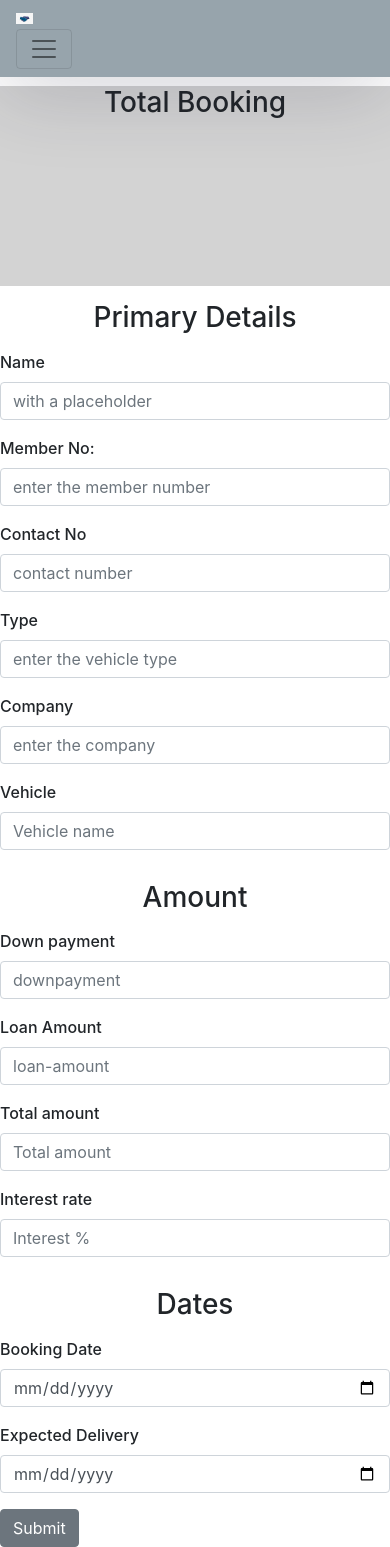
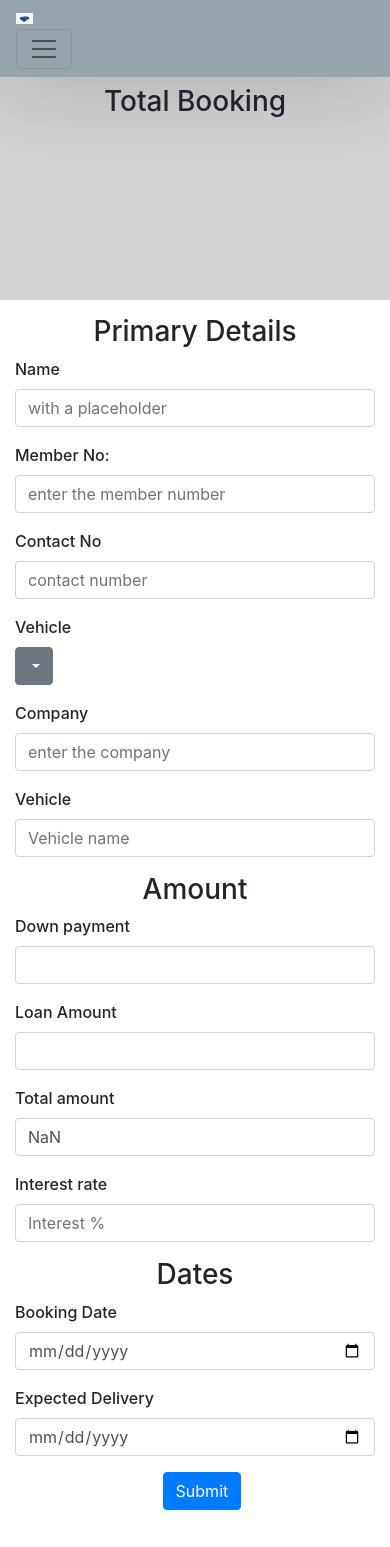
Before and after one commit to binoipr/BankConsortium, a React (Create React App) app in the folder client/: page /new in a window 390 px wide. After the commit the page ends 1525 px from the top, so only its background shows below. Built offline with nearby package versions, Linux system fonts and the light colour scheme.

Commit message:
f total auto add u

```diff
--- a/client/package.json
+++ b/client/package.json
@@ -2,6 +2,7 @@
   "name": "client",
   "version": "0.1.0",
   "private": true,
+  "license": "MIT",
   "dependencies": {
     "@testing-library/jest-dom": "^5.11.4",
     "@testing-library/react": "^11.1.0",
--- a/client/src/App.css
+++ b/client/src/App.css
@@ -15,6 +15,7 @@ body {
 
 .AppNavbar {
   position: fixed;
+  margin-top: 0;
 }
 
 .img1 {
@@ -135,24 +136,32 @@ html,
 }
 .title {
   font-weight: 900;
-
   color: darkslategrey;
 }
 
 .head {
   text-align: center;
-  margin-top: 40px;
-  height: 200px;
+  height: 300px;
+  padding-top: 70px;
   width: auto;
   background-color: #d3d3d3;
 }
 .inner-heading {
-  margin: 15px;
+  margin: 0px;
   text-align: center;
+}
+.inner-submit {
+  margin-left: 47%;
+}
+.booking {
+  padding: 15px;
 }
 
 @media (max-width: 650px) {
   .head {
-    margin-top: 62px;
+    padding-top: 85px;
+  }
+  .inner-submit {
+    margin-left: 41%;
   }
 }
--- a/client/src/components/Newbooking.js
+++ b/client/src/components/Newbooking.js
@@ -6,7 +6,10 @@ import {
   FormGroup,
   Row,
   Col,
-  Container,
+  Dropdown,
+  DropdownItem,
+  DropdownToggle,
+  DropdownMenu,
   Button,
 } from "reactstrap";
 import AppNavbar from "./AppNavbar";
@@ -15,18 +18,36 @@ class Booking extends Component {
   state = {
     Booking: [
       {
-        name: "",
+        isopen: false,
+        dropdown: "",
+        downpayment: "",
+        loanamount: "",
+        total: "",
       },
     ],
   };
+  toggle = () => {
+    this.setState({
+      isopen: !this.state.isopen,
+    });
+  };
+  onChange = (evt) => {
+    const value = evt.target.value;
+    this.setState({
+      ...this.state,
+      [evt.target.name]: value,
+    });
+    console.log(this.state.dropdown);
+  };
+
   render() {
     return (
       <div>
-        <AppNavbar />;
+        <AppNavbar />
         <div className="head">
           <h3>Total Booking</h3>
         </div>
-        <div>
+        <div className="booking">
           <div className="inner-heading">
             <h3>Primary Details</h3>
           </div>
@@ -35,9 +56,9 @@ class Booking extends Component {
               <FormGroup>
                 <Label for="name">Name</Label>
                 <Input
-                  type="email"
-                  name="email"
-                  id="exampleEmail"
+                  type="text"
+                  name="name"
+                  id="member-name"
                   placeholder="with a placeholder"
                 />
               </FormGroup>
@@ -69,13 +90,27 @@ class Booking extends Component {
           <Row>
             <Col md={4}>
               <FormGroup>
-                <Label for="type">Type</Label>
-                <Input
-                  type="text"
-                  name="type"
-                  id="type"
-                  placeholder="enter the vehicle type"
-                />
+                <Label for="type">Vehicle</Label>
+
+                <Dropdown isOpen={this.state.isopen} toggle={this.toggle}>
+                  <DropdownToggle caret>{this.state.dropdown}</DropdownToggle>
+                  <DropdownMenu>
+                    <DropdownItem
+                      value="bike"
+                      name="dropdown"
+                      onClick={this.onChange}
+                    >
+                      bike
+                    </DropdownItem>
+                    <DropdownItem
+                      value="car"
+                      name="dropdown"
+                      onClick={this.onChange}
+                    >
+                      car
+                    </DropdownItem>
+                  </DropdownMenu>
+                </Dropdown>
               </FormGroup>
             </Col>
             <Col md={4}>
@@ -110,21 +145,22 @@ class Booking extends Component {
                 <Label for="payment">Down payment</Label>
                 <Input
                   type="text"
-                  name="down-payment"
-                  id="down-payment"
-                  placeholder="downpayment"
+                  name="downpayment"
+                  id="downpayment"
+                  value={this.state.downpayment}
+                  onChange={this.onChange}
                 />
               </FormGroup>
             </Col>
-
             <Col md={3}>
               <FormGroup>
                 <Label for="loan-amount">Loan Amount</Label>
                 <Input
                   type="text"
-                  name="loan-amount"
-                  id="loan-amount"
-                  placeholder="loan-amount"
+                  name="loanamount"
+                  id="loanamount"
+                  value={this.state.loanamount}
+                  onChange={this.onChange}
                 />
               </FormGroup>
             </Col>
@@ -134,13 +170,16 @@ class Booking extends Component {
                 <Label for="total-amount">Total amount</Label>
                 <Input
                   type="text"
-                  name="total-amount"
-                  id="total-amount"
-                  placeholder="Total amount"
+                  name="total"
+                  id="total"
+                  value={
+                    parseInt(this.state.downpayment) +
+                    parseInt(this.state.loanamount)
+                  }
+                  placeholder={this.state.total}
                 />
               </FormGroup>
             </Col>
-
             <Col md={3}>
               <FormGroup>
                 <Label for="Interest">Interest rate</Label>
@@ -172,13 +211,27 @@ class Booking extends Component {
               </FormGroup>
             </Col>
           </Row>
-          <Button for="submit" className="primary">
-            Submit
-          </Button>
+          <div className="inner-submit">
+            <Button
+              for="submit"
+              type="button"
+              color="primary"
+              style={{
+                display: "flex",
+                alignItems: "center",
+                justifyContent: "center",
+                flex: 1,
+                height: "100%",
+              }}
+            >
+              Submit
+            </Button>
+          </div>
         </div>
       </div>
     );
   }
 }
 
+console.log(Booking.state);
 export default Booking;
```
